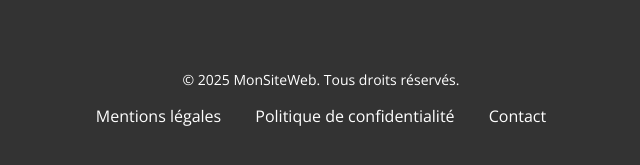
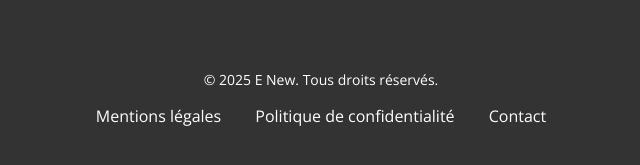
Before and after one commit to soumboulfall2025/my-appli, a plain HTML site: page enew/E New/index.html in a window 1280 px wide. Shown: the part 405-570 px from the top of the page, 319-959 px from the left. Drawn offline with nearby package versions, Linux system fonts and the light colour scheme.

Commit message:
Update index.html

```diff
--- a/enew/E New/index.html
+++ b/enew/E New/index.html
@@ -34,7 +34,7 @@
      <!-- Footer -->
        <footer>
         <div class="footer-container">
-        <p>&copy; 2025 MonSiteWeb. Tous droits réservés.</p>
+        <p>&copy; 2025 E New. Tous droits réservés.</p>
           <ul>
             <li><a href="#">Mentions légales</a></li>
             <li><a href="#">Politique de confidentialité</a></li>
```
